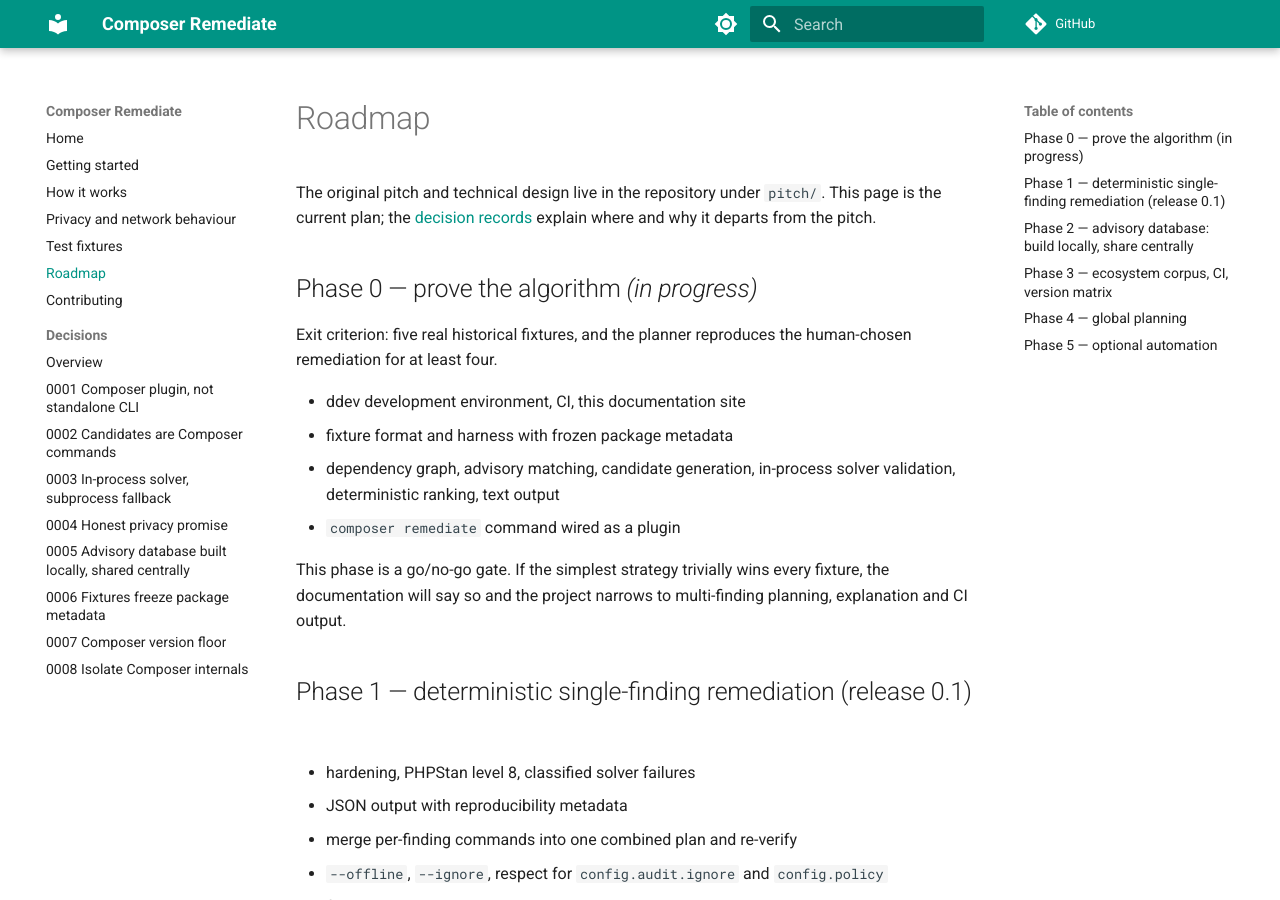
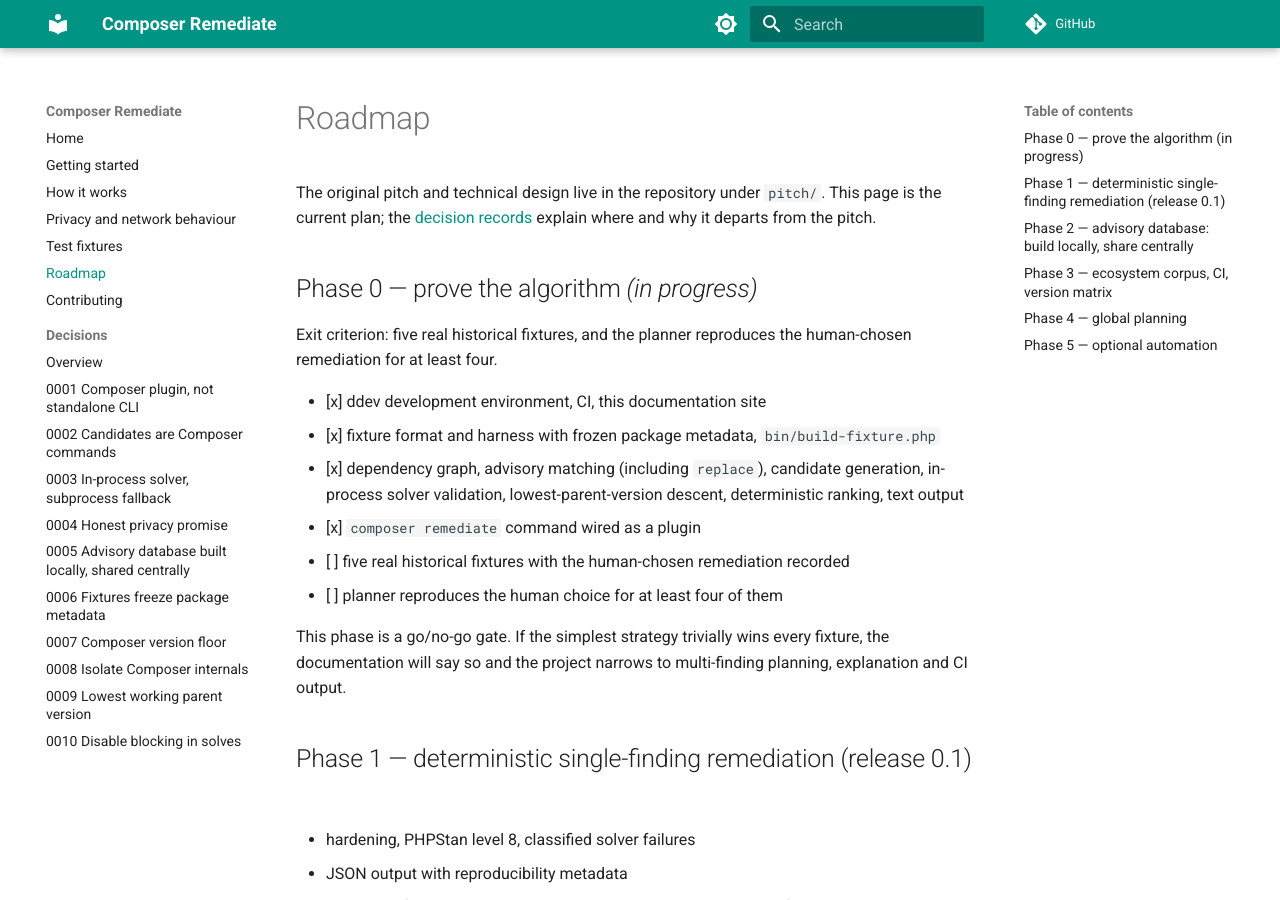
Before and after one commit to hexblot/composer-remediate, an MkDocs documentation site: the page built from docs/roadmap.md, in a window 1280 px wide and 900 px high. Built offline with MkDocs 1.6.1 and Material for MkDocs 9.7.7, drawn with Linux system fonts in a browser that asks for light colours; comment, search, counter and statistics services are not loaded.

Commit message:
feat: skip dominated candidates and show only rooted dependency paths
Root-constraint widening is not solved once a valid candidate without root
changes exists, and the parent-version descent is skipped when an existing
candidate is already at least as good as its best possible outcome. Skipped
candidates are listed in the report. Dependency paths that end in a cycle are
dropped when at least one path reaches the root. Adds ADRs 0009 and 0010.

```diff
--- a/docs/roadmap.md
+++ b/docs/roadmap.md
@@ -8,11 +8,13 @@ current plan; the [decision records](adr/index.md) explain where and why it depa
 Exit criterion: five real historical fixtures, and the planner reproduces the human-chosen
 remediation for at least four.
 
-- ddev development environment, CI, this documentation site
-- fixture format and harness with frozen package metadata
-- dependency graph, advisory matching, candidate generation, in-process solver validation,
-  deterministic ranking, text output
-- `composer remediate` command wired as a plugin
+- [x] ddev development environment, CI, this documentation site
+- [x] fixture format and harness with frozen package metadata, `bin/build-fixture.php`
+- [x] dependency graph, advisory matching (including `replace`), candidate generation, in-process
+  solver validation, lowest-parent-version descent, deterministic ranking, text output
+- [x] `composer remediate` command wired as a plugin
+- [ ] five real historical fixtures with the human-chosen remediation recorded
+- [ ] planner reproduces the human choice for at least four of them
 
 This phase is a go/no-go gate. If the simplest strategy trivially wins every fixture, the
 documentation will say so and the project narrows to multi-finding planning, explanation and CI
--- a/mkdocs.yml
+++ b/mkdocs.yml
@@ -50,3 +50,5 @@ nav:
       - 0006 Fixtures freeze package metadata: adr/0006-frozen-fixtures.md
       - 0007 Composer version floor: adr/0007-composer-floor.md
       - 0008 Isolate Composer internals: adr/0008-isolate-internals.md
+      - 0009 Lowest working parent version: adr/0009-parent-descent.md
+      - 0010 Disable blocking in solves: adr/0010-disable-blocking-in-solves.md
```
Also changed, not shown: docs/adr/0009-parent-descent.md (added, +35 -0 lines), docs/adr/0010-disable-blocking-in-solves.md (added, +33 -0 lines), docs/adr/index.md (+2 -0 lines), 4 other files.
